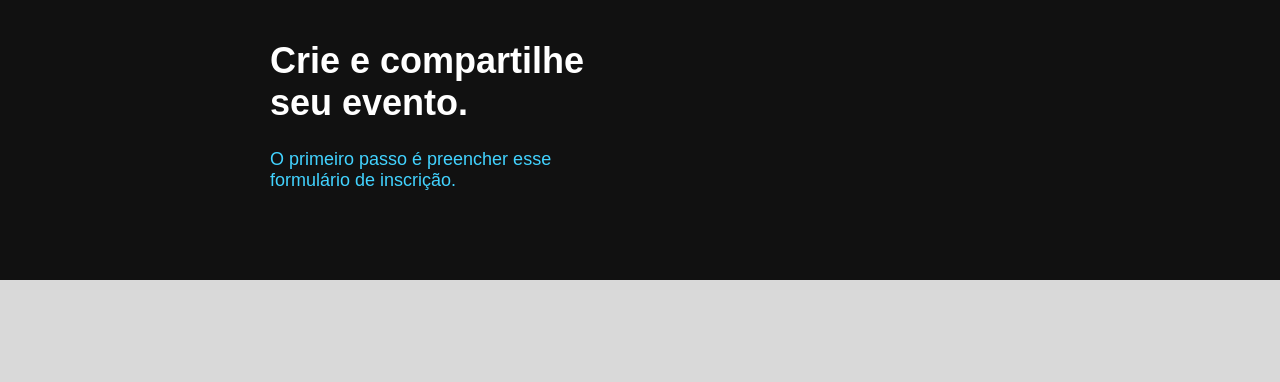
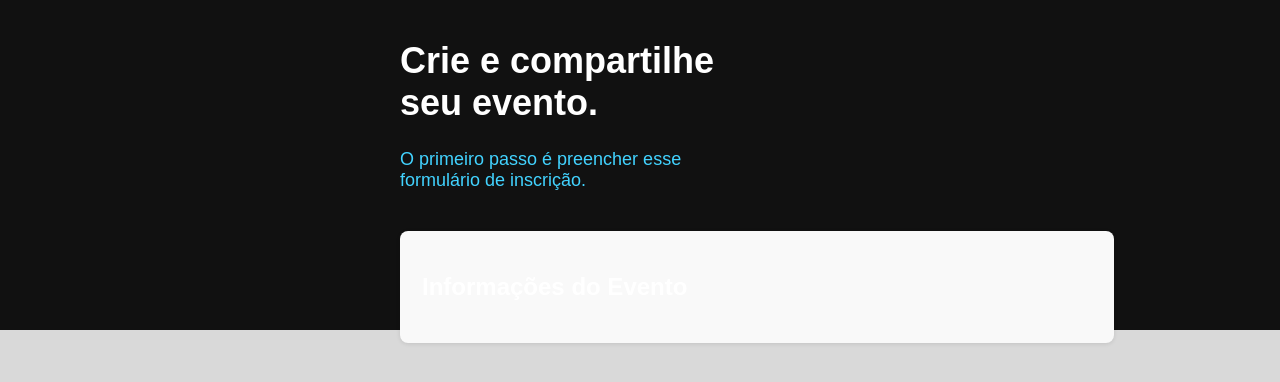
Before and after one commit to LopesSoh/Formulario-inscricao, a plain HTML site: page index.html in a window 1280 px wide. Shown: the top 382 px of the page. Drawn offline with Linux system fonts and the light colour scheme.

Commit message:
caixa formulario

```diff
--- a/css/style.css
+++ b/css/style.css
@@ -11,14 +11,14 @@ body {
     text-align: left;
     padding: 40px 20px;
     width: 100%;
-    height: 200px;
+    height: 250px;
 }
 
 .cabecalho h1{
     font-size: 36px;
     text-align: left;
     margin: 0 auto;
-    margin-left: 250px;
+    margin-left: 380px;
     width: 30%;
 }
 
@@ -27,7 +27,19 @@ body {
     font-size: 18px;
     margin-top: 25px;
     text-align: left;
-    margin-left: 250px;
+    margin-left: 380px;
     width: 25%
 
 }
+
+.formulario-box{
+    background: #f9f9f9;
+    width:670px;
+    margin: 30px auto;
+    margin-left: 380px;
+    margin-top: 40px;
+    padding: 22px;
+    border-radius: 8px;
+    box-shadow: 0 1px 4px rgba(0,0,0,0.1);
+
+}
--- a/index.html
+++ b/index.html
@@ -10,6 +10,11 @@
     <div class="cabecalho">
         <h1>Crie e compartilhe seu evento.</h1>
         <p>O primeiro passo é preencher esse formulário de inscrição.</p>
+        <div class="formulario-box ">
+            <h2>Informações do Evento</h2>
+
+        </div>
+
     </div>
 
 </body>
```
